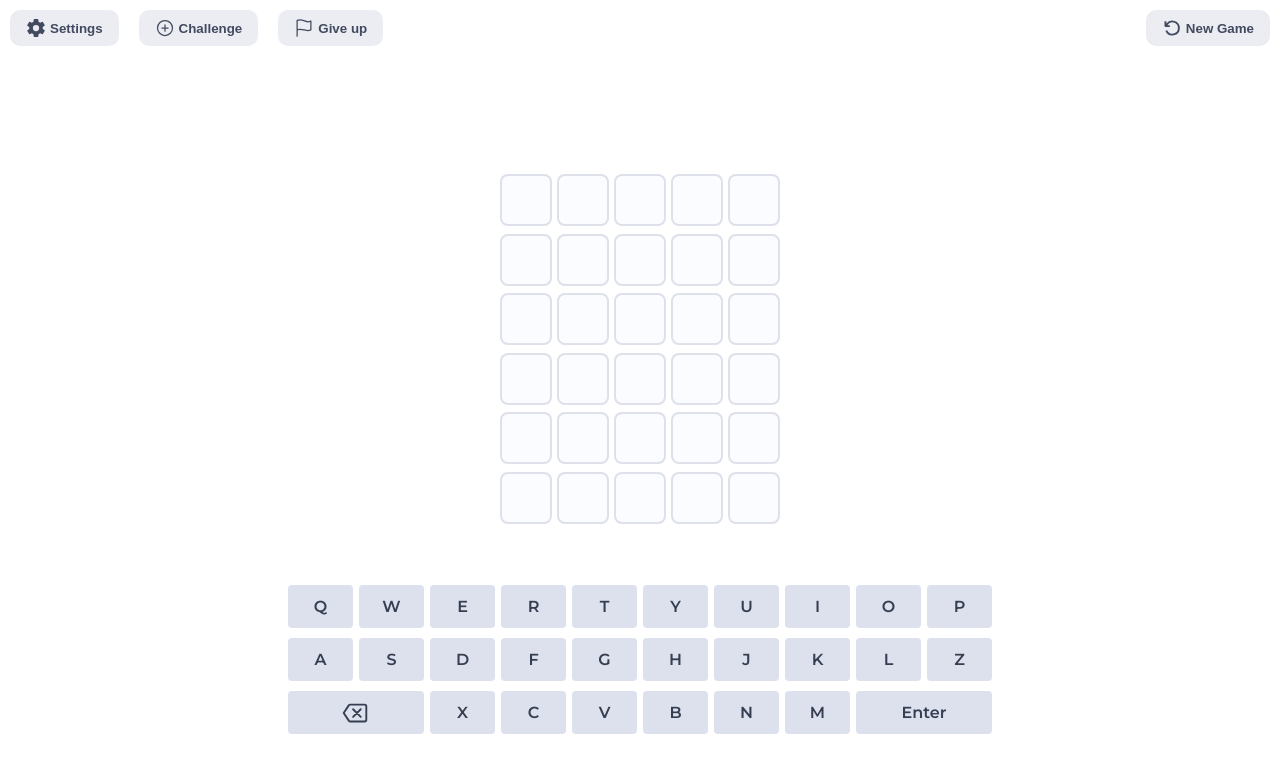
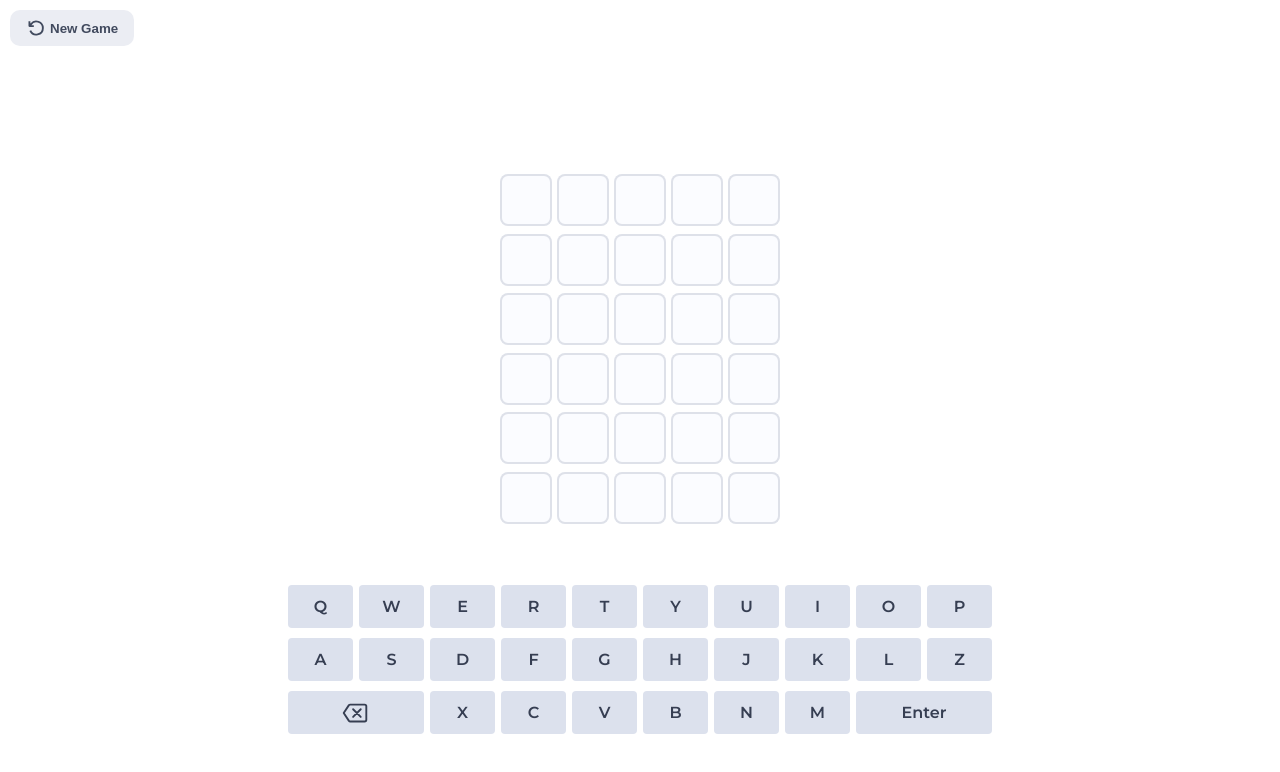
Before and after one commit to Ayanprogrammer11/wordle, a React (Vite) app: page / in a window 1280 px wide. Shown: the top 772 px of the page. Built offline with nearby package versions, Linux system fonts and the light colour scheme.

Commit message:
Temporarily removed buttons with no functionality

```diff
--- a/src/components/Navigation/Navigation.jsx
+++ b/src/components/Navigation/Navigation.jsx
@@ -11,7 +11,7 @@ function Navigation({ onReset }) {
   return (
     <nav className="nav">
       <div className="nav__utils">
-        <div className="nav__additional">
+        {/* <div className="nav__additional">
           <div className="nav__settings">
             <Button className="nav__btn btn">
               <IoSettingsSharp className="icons" />
@@ -30,7 +30,7 @@ function Navigation({ onReset }) {
               <span>Give up</span>
             </Button>
           </div>
-        </div>
+        </div> */}
 
         <div className="nav__main">
           <div className="new-game">
```
